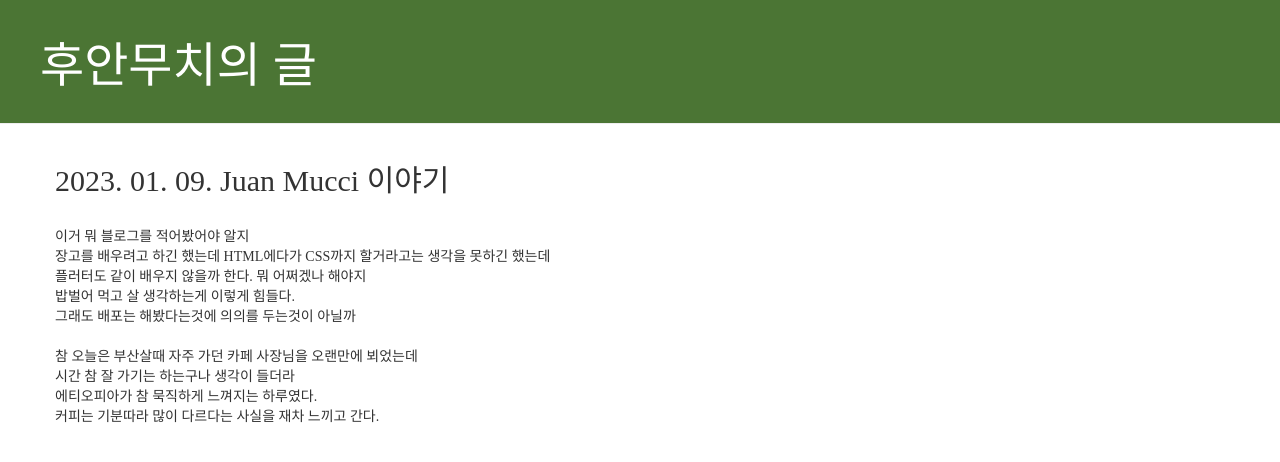
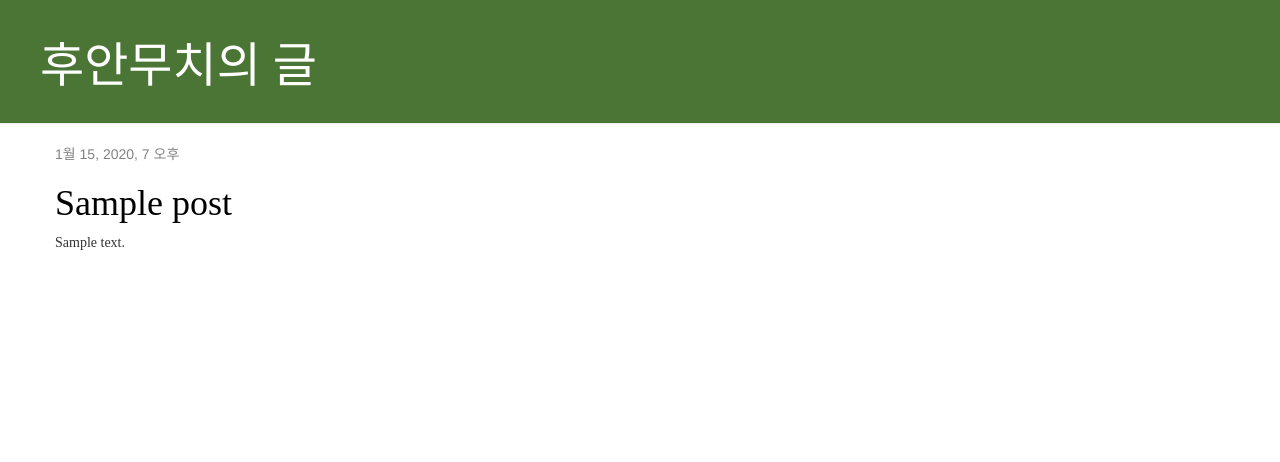
Before and after one commit to juanmucci/my-first-blog, a Django app: page / in a window 1280 px wide. Shown: the top 462 px of the page. Run offline with Django 3.2, Linux system fonts and the light colour scheme; tables that the repository leaves empty hold one stand-in row (values such as "Sample post"); some libraries are stand-ins or nearby versions.

Commit message:
Added view and template for detailed blog post as well as CSS for the site.

```diff
--- /dev/null
+++ b/blog/templates/blog/base.html
@@ -0,0 +1,24 @@
+{% load static %}
+<html>
+    <head>
+        <link href="https://fonts.googleapis.com/css2?family=Noto+Serif+KR:wght@500&display=swap" rel="stylesheet">
+        <title>후안무치 html</title>
+        <link rel="stylesheet" href="//maxcdn.bootstrapcdn.com/bootstrap/3.2.0/css/bootstrap.min.css">
+        <link rel="stylesheet" href="//maxcdn.bootstrapcdn.com/bootstrap/3.2.0/css/bootstrap-theme.min.css">
+        <link rel="stylesheet" href="{% static 'css/blog.css' %}">
+    </head>
+    <body>
+        <div class="page-header">
+            <h1><a href="/">후안무치의 글</a></h1>
+        </div>
+
+        <div class="content container">
+            <div class="row">
+                <div class="col-md-8">
+                {% block content %}
+                {% endblock %}
+                </div>
+            </div>
+        </div>
+    </body>
+</html>
--- a/blog/templates/blog/post_list.html
+++ b/blog/templates/blog/post_list.html
@@ -1,49 +1,13 @@
-{% load static %}
-<html>
-    <head>
-        <link href="https://fonts.googleapis.com/css2?family=Noto+Serif+KR:wght@500&display=swap" rel="stylesheet">
-        <title>후안무치 html</title>
-        <link rel="stylesheet" href="//maxcdn.bootstrapcdn.com/bootstrap/3.2.0/css/bootstrap.min.css">
-        <link rel="stylesheet" href="//maxcdn.bootstrapcdn.com/bootstrap/3.2.0/css/bootstrap-theme.min.css">
-        <link rel="stylesheet" href="{% static 'css/blog.css' %}">
-    </head>
-    <body>
-        <div class="page-header">
-            <h1><a href="/">후안무치의 글</a></h1>
-        </div>
+{% extends 'blog/base.html' %}
 
-        <div class="content container">
-            <div class="row">
-                <div class="col-md-8">
-                    <div class="post">
-                        <h2>2023. 01. 09. Juan Mucci 이야기</h2>
-                        <p><br />이거 뭐 블로그를 적어봤어야 알지<br />
-                            장고를 배우려고 하긴 했는데 HTML에다가 CSS까지 할거라고는 생각을 못하긴 했는데<br />
-                            플러터도 같이 배우지 않을까 한다. 뭐 어쩌겠나 해야지<br />
-                            밥벌어 먹고 살 생각하는게 이렇게 힘들다.<br />
-                            그래도 배포는 해봤다는것에 의의를 두는것이 아닐까<br /><br />
-                            참 오늘은 부산살때 자주 가던 카페 사장님을 오랜만에 뵈었는데<br />
-                            시간 참 잘 가기는 하는구나 생각이 들더라<br />
-                            에티오피아가 참 묵직하게 느껴지는 하루였다.<br />
-                            커피는 기분따라 많이 다르다는 사실을 재차 느끼고 간다.<br />
-                    </div>
-
-                    <!-- 블로그 글에 쓰는 본문내용. 나중에 다시 살려야지!
-
+{% block content %}
     {% for post in posts %}
         <div class="post">
             <div class="date">
-                                <p>published: {{ post.published_date }}</p>
+                {{ post.published_date }}
             </div>
-                            <h1><a href="">{{ post.title }}</a></h1>
+            <h1><a href="{% url 'post_detail' pk=post.pk %}">{{ post.title }}</a></h1>
             <p>{{ post.text|linebreaksbr }}</p>
         </div>
     {% endfor %}
-                    -->
-                </div>
-            </div>
-        </div>
-    </body>
-
-
-</html>
+{% endblock %}
--- a/blog/urls.py
+++ b/blog/urls.py
@@ -3,4 +3,5 @@ from . import views
 
 urlpatterns = [
     path('', views.post_list, name='post_list'),
+    path('post/<int:pk>/', views.post_detail, name='post_detail'),
 ]
--- a/blog/views.py
+++ b/blog/views.py
@@ -1,7 +1,11 @@
-from django.shortcuts import render
+from django.shortcuts import render, get_object_or_404
 from django.utils import timezone
 from .models import Post
 
 def post_list(request):
     posts = Post.objects.filter(published_date__lte=timezone.now()).order_by('published_date')
     return render(request, 'blog/post_list.html', {'posts': posts})
+
+def post_detail(request, pk):
+    post = get_object_or_404(Post, pk=pk)
+    return render(request, 'blog/post_detail.html', {'post': post})
```
Also changed, not shown: blog/templates/blog/post_detail.html (added, +13 -0 lines). Lines whose indentation alone changed are shown as unchanged.
